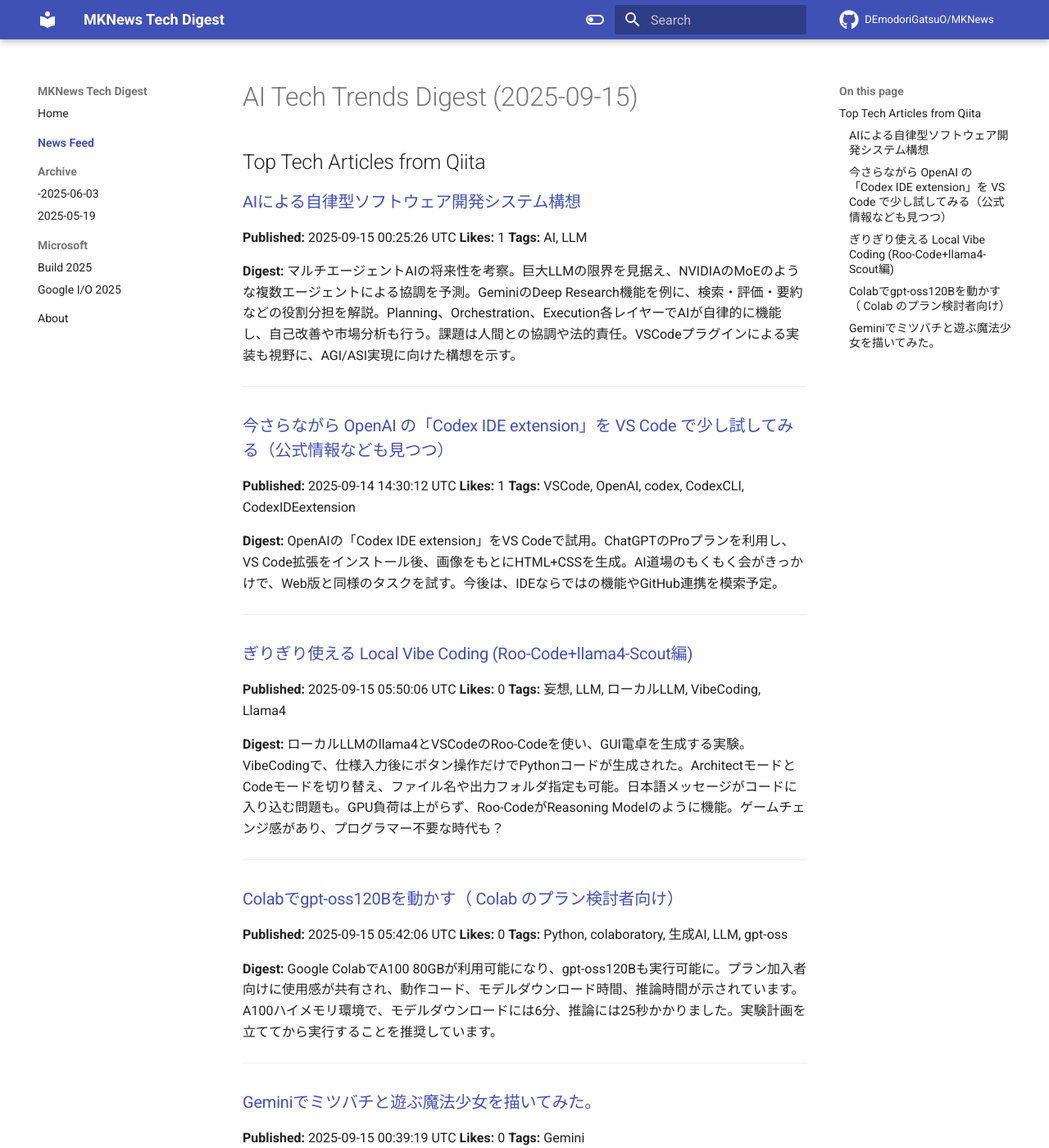
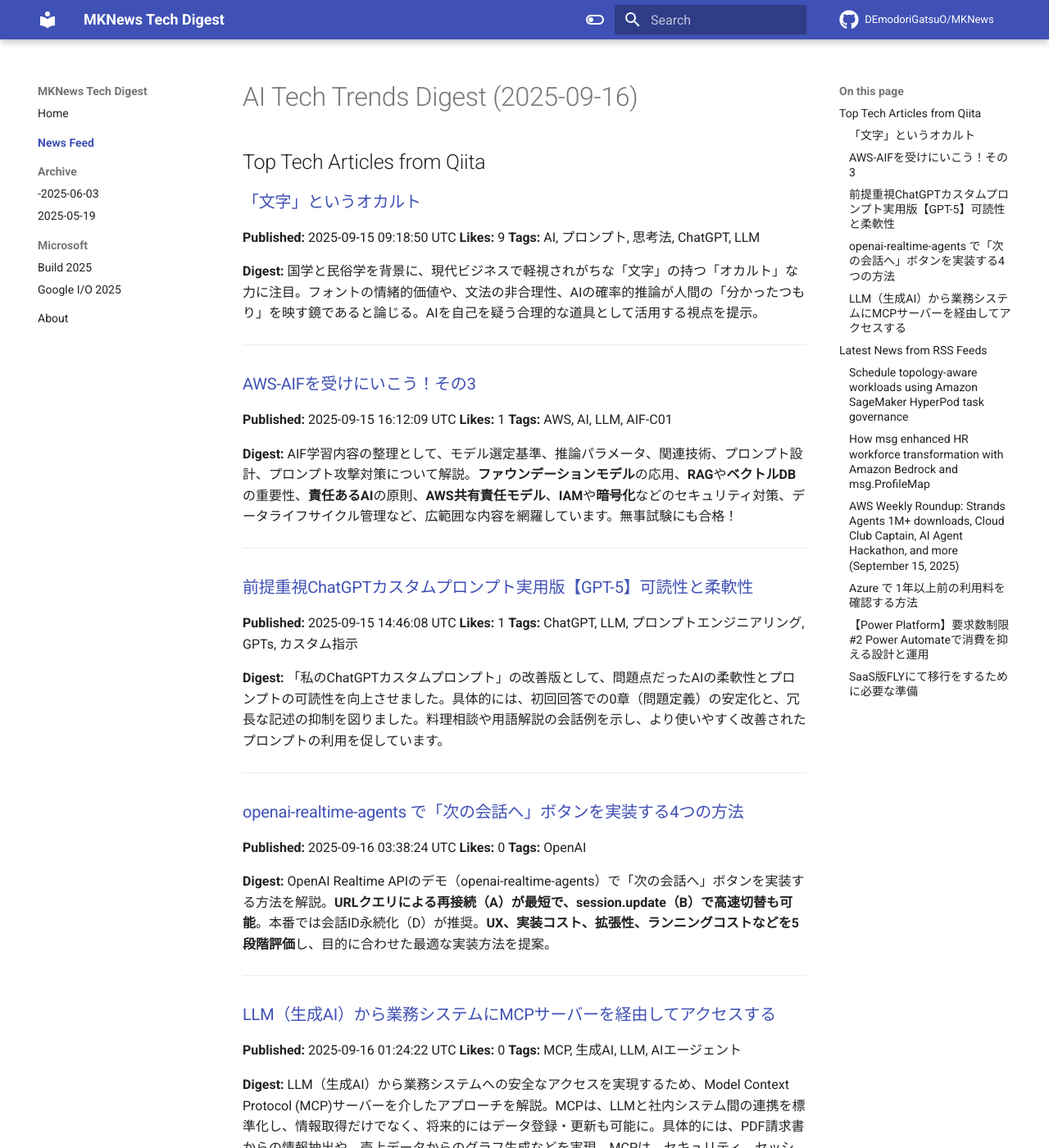
Before and after one commit to DEmodoriGatsuO/MKNews, an MkDocs documentation site: the page built from docs/news/index.md, in a window 1280 px wide and 1400 px high. Shown: the whole window at 82% size. Built offline with MkDocs 1.6.1 and Material for MkDocs 9.7.7, drawn with Linux system fonts in a browser that asks for light colours; comment, search, counter and statistics services are not loaded; some of the changed text lies outside the part shown.

Commit message:
Automated AI Tech Digest - 2025-09-16

```diff
--- a/docs/news/index.md
+++ b/docs/news/index.md
@@ -1,55 +1,118 @@
-# AI Tech Trends Digest (2025-09-15)
+# AI Tech Trends Digest (2025-09-16)
 
 
 ## Top Tech Articles from Qiita
 
 
-### [AIによる自律型ソフトウェア開発システム構想](https://qiita.com/s-age/items/6cd9748c174d3ae3c59b)
-**Published:** 2025-09-15 00:25:26 UTC
-**Likes:** 1
-**Tags:** AI, LLM
+### [「文字」というオカルト](https://qiita.com/makotosaekit/items/9c53cf233f5a835b498f)
+**Published:** 2025-09-15 09:18:50 UTC
+**Likes:** 9
+**Tags:** AI, プロンプト, 思考法, ChatGPT, LLM
 
 **Digest:**
-マルチエージェントAIの将来性を考察。巨大LLMの限界を見据え、NVIDIAのMoEのような複数エージェントによる協調を予測。GeminiのDeep Research機能を例に、検索・評価・要約などの役割分担を解説。Planning、Orchestration、Execution各レイヤーでAIが自律的に機能し、自己改善や市場分析も行う。課題は人間との協調や法的責任。VSCodeプラグインによる実装も視野に、AGI/ASI実現に向けた構想を示す。
+国学と民俗学を背景に、現代ビジネスで軽視されがちな「文字」の持つ「オカルト」な力に注目。フォントの情緒的価値や、文法の非合理性、AIの確率的推論が人間の「分かったつもり」を映す鏡であると論じる。AIを自己を疑う合理的な道具として活用する視点を提示。
 
 ---
 
-### [今さらながら OpenAI の「Codex IDE extension」を VS Code で少し試してみる（公式情報なども見つつ）](https://qiita.com/youtoy/items/e5c8732340a483633257)
-**Published:** 2025-09-14 14:30:12 UTC
+### [AWS-AIFを受けにいこう！その3](https://qiita.com/gozengoji/items/e6f33e81111e4227262f)
+**Published:** 2025-09-15 16:12:09 UTC
 **Likes:** 1
-**Tags:** VSCode, OpenAI, codex, CodexCLI, CodexIDEextension
+**Tags:** AWS, AI, LLM, AIF-C01
 
 **Digest:**
-OpenAIの「Codex IDE extension」をVS Codeで試用。ChatGPTのProプランを利用し、VS Code拡張をインストール後、画像をもとにHTML+CSSを生成。AI道場のもくもく会がきっかけで、Web版と同様のタスクを試す。今後は、IDEならではの機能やGitHub連携を模索予定。
+AIF学習内容の整理として、モデル選定基準、推論パラメータ、関連技術、プロンプト設計、プロンプト攻撃対策について解説。**ファウンデーションモデル**の応用、**RAG**や**ベクトルDB**の重要性、**責任あるAI**の原則、**AWS共有責任モデル**、**IAM**や**暗号化**などのセキュリティ対策、データライフサイクル管理など、広範囲な内容を網羅しています。無事試験にも合格！
 
 ---
 
-### [ぎりぎり使える Local Vibe Coding (Roo-Code+llama4-Scout編)](https://qiita.com/Mr_A/items/63efbab1ca6cd3eee0fd)
-**Published:** 2025-09-15 05:50:06 UTC
-**Likes:** 0
-**Tags:** 妄想, LLM, ローカルLLM, VibeCoding, Llama4
+### [前提重視ChatGPTカスタムプロンプト実用版【GPT-5】可読性と柔軟性](https://qiita.com/ceedarr/items/a3f6ec77effd587b702c)
+**Published:** 2025-09-15 14:46:08 UTC
+**Likes:** 1
+**Tags:** ChatGPT, LLM, プロンプトエンジニアリング, GPTs, カスタム指示
 
 **Digest:**
-ローカルLLMのllama4とVSCodeのRoo-Codeを使い、GUI電卓を生成する実験。VibeCodingで、仕様入力後にボタン操作だけでPythonコードが生成された。ArchitectモードとCodeモードを切り替え、ファイル名や出力フォルダ指定も可能。日本語メッセージがコードに入り込む問題も。GPU負荷は上がらず、Roo-CodeがReasoning Modelのように機能。ゲームチェンジ感があり、プログラマー不要な時代も？
+「私のChatGPTカスタムプロンプト」の改善版として、問題点だったAIの柔軟性とプロンプトの可読性を向上させました。具体的には、初回回答での0章（問題定義）の安定化と、冗長な記述の抑制を図りました。料理相談や用語解説の会話例を示し、より使いやすく改善されたプロンプトの利用を促しています。
 
 ---
 
-### [Colabでgpt-oss120Bを動かす（ Colab のプラン検討者向け）](https://qiita.com/kanata564/items/58967c8e8c4e09fa73ec)
-**Published:** 2025-09-15 05:42:06 UTC
+### [openai-realtime-agents で「次の会話へ」ボタンを実装する4つの方法](https://qiita.com/hoshianaaa/items/bb6ea5f33aec1bd3fa02)
+**Published:** 2025-09-16 03:38:24 UTC
 **Likes:** 0
-**Tags:** Python, colaboratory, 生成AI, LLM, gpt-oss
+**Tags:** OpenAI
 
 **Digest:**
-Google ColabでA100 80GBが利用可能になり、gpt-oss120Bも実行可能に。プラン加入者向けに使用感が共有され、動作コード、モデルダウンロード時間、推論時間が示されています。A100ハイメモリ環境で、モデルダウンロードには6分、推論には25秒かかりました。実験計画を立ててから実行することを推奨しています。
+OpenAI Realtime APIのデモ（openai-realtime-agents）で「次の会話へ」ボタンを実装する方法を解説。**URLクエリによる再接続（A）が最短で、session.update（B）で高速切替も可能**。本番では会話ID永続化（D）が推奨。**UX、実装コスト、拡張性、ランニングコストなどを5段階評価**し、目的に合わせた最適な実装方法を提案。
 
 ---
 
-### [Geminiでミツバチと遊ぶ魔法少女を描いてみた。](https://qiita.com/nori-channel/items/68aa871651b4fde6d7af)
-**Published:** 2025-09-15 00:39:19 UTC
+### [LLM（生成AI）から業務システムにMCPサーバーを経由してアクセスする](https://qiita.com/miyakiyo/items/992e848291e5dfdef3a1)
+**Published:** 2025-09-16 01:24:22 UTC
 **Likes:** 0
-**Tags:** Gemini
+**Tags:** MCP, 生成AI, LLM, AIエージェント
 
 **Digest:**
-Geminiで生成された画像を紹介。プロンプト「ミツバチと遊ぶ魔法少女を描いてください」で実行した結果、可愛い魔法少女のイラストが生成されました。この画像は、ミツバチと共に楽しげな様子を描いており、何かの役に立てばという想いが込められています。
+LLM（生成AI）から業務システムへの安全なアクセスを実現するため、Model Context Protocol (MCP)サーバーを介したアプローチを解説。MCPは、LLMと社内システム間の連携を標準化し、情報取得だけでなく、将来的にはデータ登録・更新も可能に。具体的には、PDF請求書からの情報抽出や、売上データからのグラフ生成などを実現。MCPは、セキュリティ、セッション管理、ツール管理等の機能を持ち、AIアシスタント基盤構築の足がかりとなります。
 
 ---
+
+## Latest News from RSS Feeds
+
+
+### [Schedule topology-aware workloads using Amazon SageMaker HyperPod task governance](https://aws.amazon.com/blogs/machine-learning/schedule-topology-aware-workloads-using-amazon-sagemaker-hyperpod-task-governance/)
+**Source:** AWS ML Blog
+**Published:** 2025-09-15 17:15:20 UTC
+**Tags:** Amazon SageMaker HyperPod, Announcements, Artificial Intelligence, Generative AI, Technical How-to
+
+**Digest:**
+Amazon SageMaker HyperPod のタスクガバナンスが、AIワークロードのトレーニング効率とネットワーク遅延を最適化。EC2インスタンスのトポロジー情報を活用し、ネットワークホップを最小化。KubernetesマニフェストやCLIで、同一ネットワークノード上のタスクを優先的にスケジューリング可能に。LLMトレーニングにおけるデータ交換の効率化に貢献します。
+
+---
+
+### [How msg enhanced HR workforce transformation with Amazon Bedrock and msg.ProfileMap](https://aws.amazon.com/blogs/machine-learning/how-msg-enhanced-hr-workforce-transformation-with-amazon-bedrock-and-msg-profilemap/)
+**Source:** AWS ML Blog
+**Published:** 2025-09-15 17:05:18 UTC
+**Tags:** Amazon Bedrock, Amazon Neptune, Customer Solutions, Generative AI, Partner solutions
+
+**Digest:**
+msgは、スキルと能力管理SaaS「msg.ProfileMap」で、Amazon Bedrockを活用し、AIによるデータハーモナイゼーションを自動化。人材関連データの精度向上、手作業削減、EU AI ActとGDPRへの準拠を実現。内部テストで高精度を達成し、OAEIベンチマークでもトップを獲得。Amazon Bedrockにより、低レイテンシ、柔軟なスケーリング、コンプライアンス対応も実現しました。
+
+---
+
+### [AWS Weekly Roundup: Strands Agents 1M+ downloads, Cloud Club Captain, AI Agent Hackathon, and more (September 15, 2025)](https://aws.amazon.com/blogs/aws/aws-weekly-roundup-strands-agents-1m-downloads-cloud-club-captain-ai-agent-hackathon-and-more-september-15-2025/)
+**Source:** AWS News Blog
+**Published:** 2025-09-15 16:45:14 UTC
+**Tags:** Amazon CloudFront, Amazon EC2 Mac Instances, AWS Cloud Development Kit, AWS CloudTrail, AWS Lambda, AWS Trainium, News, Open Source, Startup, Week in Review
+
+**Digest:**
+先週、エージェントAI SDK「Strands Agents」が公開から4ヶ月で100万ダウンロード、3,000以上のGitHub Starsを獲得。M4 Macインスタンス、VS CodeへのLocalStack統合、AWS CDK Refactor (プレビュー) など新発表も。また、AWS AI Agent Global HackathonやGen AI Loftsなど、AWSイベント情報も盛りだくさんです。
+
+---
+
+### [Azure で 1年以上前の利用料を確認する方法](https://blog.jbs.co.jp/entry/2025/09/16/143957)
+**Source:** JBS Blog
+**Published:** 2025-09-16 05:39:57 UTC
+**Tags:** Azure, Cost, Cost Management, Microsoft
+
+**Digest:**
+Azureの利用料はポータルで過去13ヶ月までしか確認できませんが、Cost Managementでは少なくとも7年間データが保持されます。ポータルのコスト分析やエクスポート、コスト詳細APIも13ヶ月分のデータを提供します。
+
+---
+
+### [【Power Platform】要求数制限#2 Power Automateで消費を抑える設計と運用](https://blog.jbs.co.jp/entry/2025/09/16/112049)
+**Source:** JBS Blog
+**Published:** 2025-09-16 02:20:49 UTC
+**Tags:** Microsoft 365, Power Platform, Power Automate, Live Support
+
+**Digest:**
+Power Platformの要求数制限対策として、Power Automateの効率的な運用方法を解説。トリガーの最適化、アクションの削減、並列処理の活用など、具体的な削減テクニックを紹介し、Power Automateのパフォーマンス向上と要求数の抑制を実現します。
+
+---
+
+### [SaaS版FLYにて移行をするために必要な準備](https://blog.jbs.co.jp/entry/2025/09/16/101534)
+**Source:** JBS Blog
+**Published:** 2025-09-16 01:15:34 UTC
+**Tags:** FLYSaaS, FLY
+
+**Digest:**
+FLY移行に必要な準備をまとめた記事です。具体的な内容は不明ですが、FLYへのスムーズな移行を目指し、事前の計画や必要な手続き、環境整備など、様々な準備について解説していると推測されます。移行を成功させるための重要な情報が網羅されているでしょう。
+
+---
```
